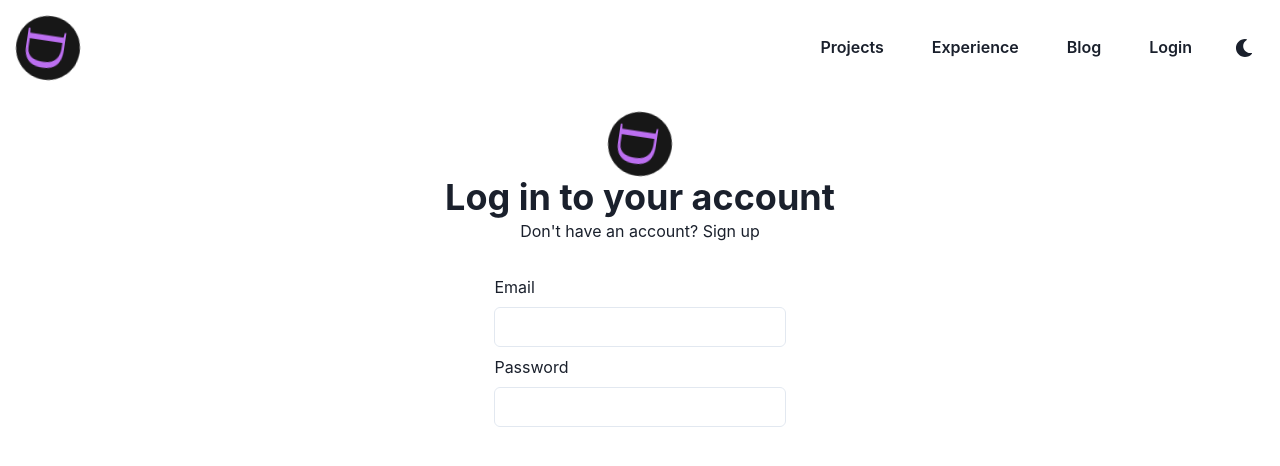
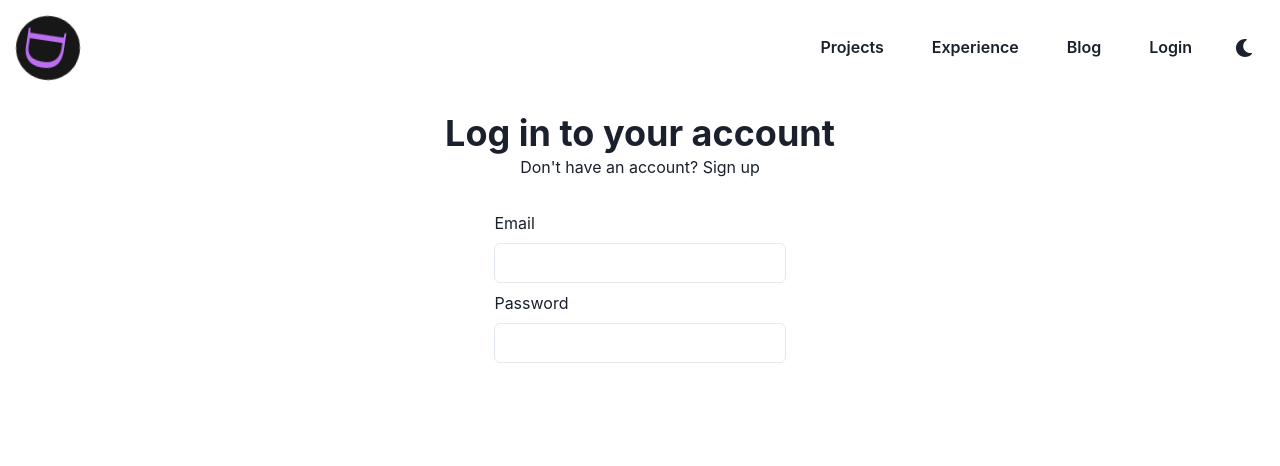
Before and after one commit to danielsteman/resume-v2, a React (Create React App) app in the folder frontend/: page /login in a window 1280 px wide. Shown: the top 466 px of the page. Built offline with nearby package versions, Linux system fonts and the light colour scheme.

Commit message:
removed logo from login page and added home link to logo in top left corner

```diff
--- a/frontend/src/components/PageBase.tsx
+++ b/frontend/src/components/PageBase.tsx
@@ -16,10 +16,12 @@ const PageBase: React.FC = ({ children }) => (
   <ChakraProvider theme={theme}>
     <Box textAlign="left" fontSize="l" p={4}>
       <Flex>
-        <Logo
-          h="8vmin"
-          pointerEvents="none"
-        />
+        <RouteLink to="/">
+          <Logo
+            h="8vmin"
+            pointerEvents="none"
+          />
+        </RouteLink>
         <Spacer />
         <Center>
           <Button mr={4} bg="transparent">
--- a/frontend/src/routes/Login.tsx
+++ b/frontend/src/routes/Login.tsx
@@ -8,18 +8,11 @@ import {
   VStack,
   Input,
 } from '@chakra-ui/react';
-import Logo from '../components/Logo';
 import PageBase from '../components/PageBase';
 
 const Login = () => (
   <PageBase>
     <Box textAlign="center" fontSize="l" p={8}>
-      <Center>
-        <Logo
-          h="8vmin"
-          pointerEvents="none"
-        />
-      </Center>
       <Heading>Log in to your account</Heading>
       <Text>
         Don&apos;t have an account?
```
Also changed, not shown: 1 other file (tests, documents, lock files or other folders).
